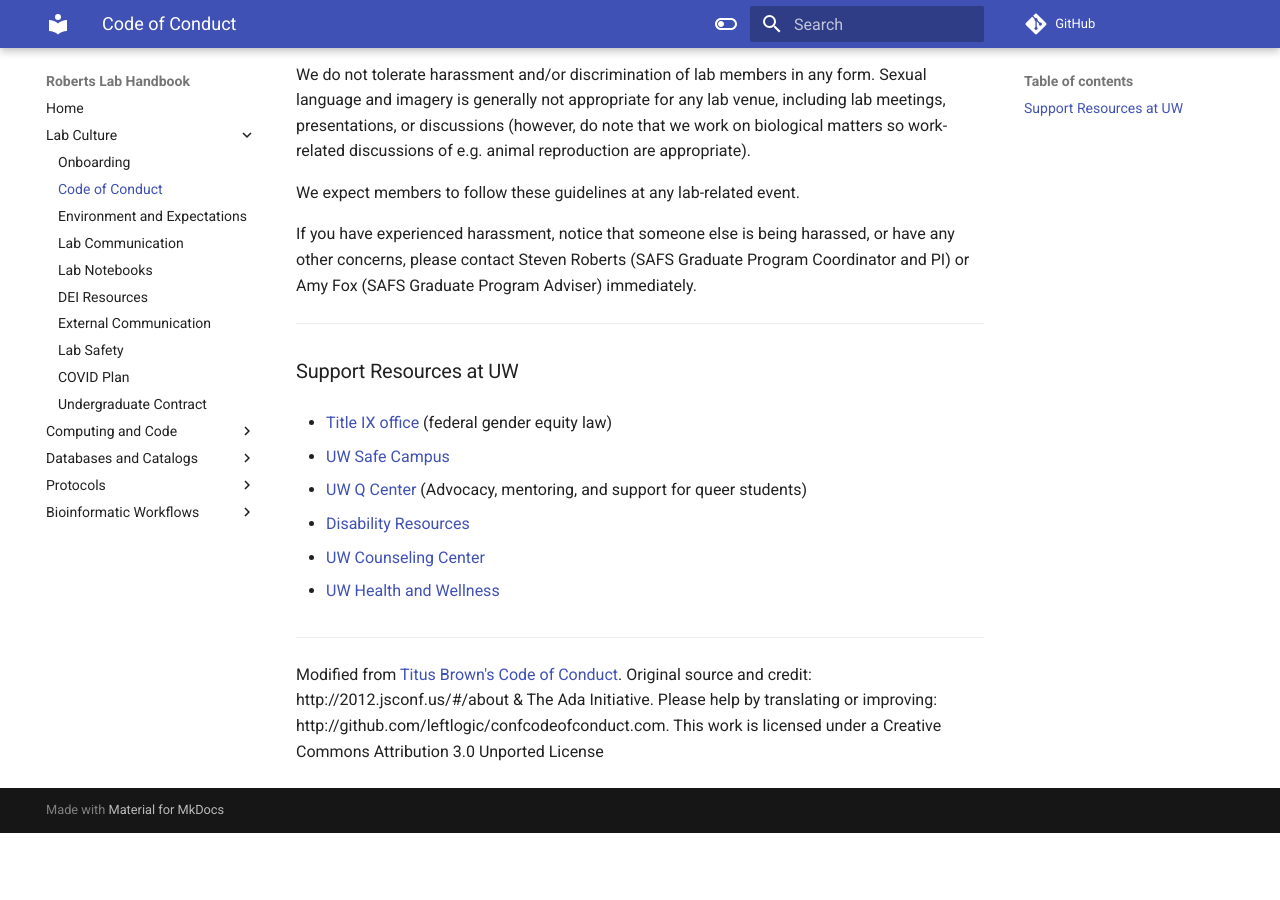
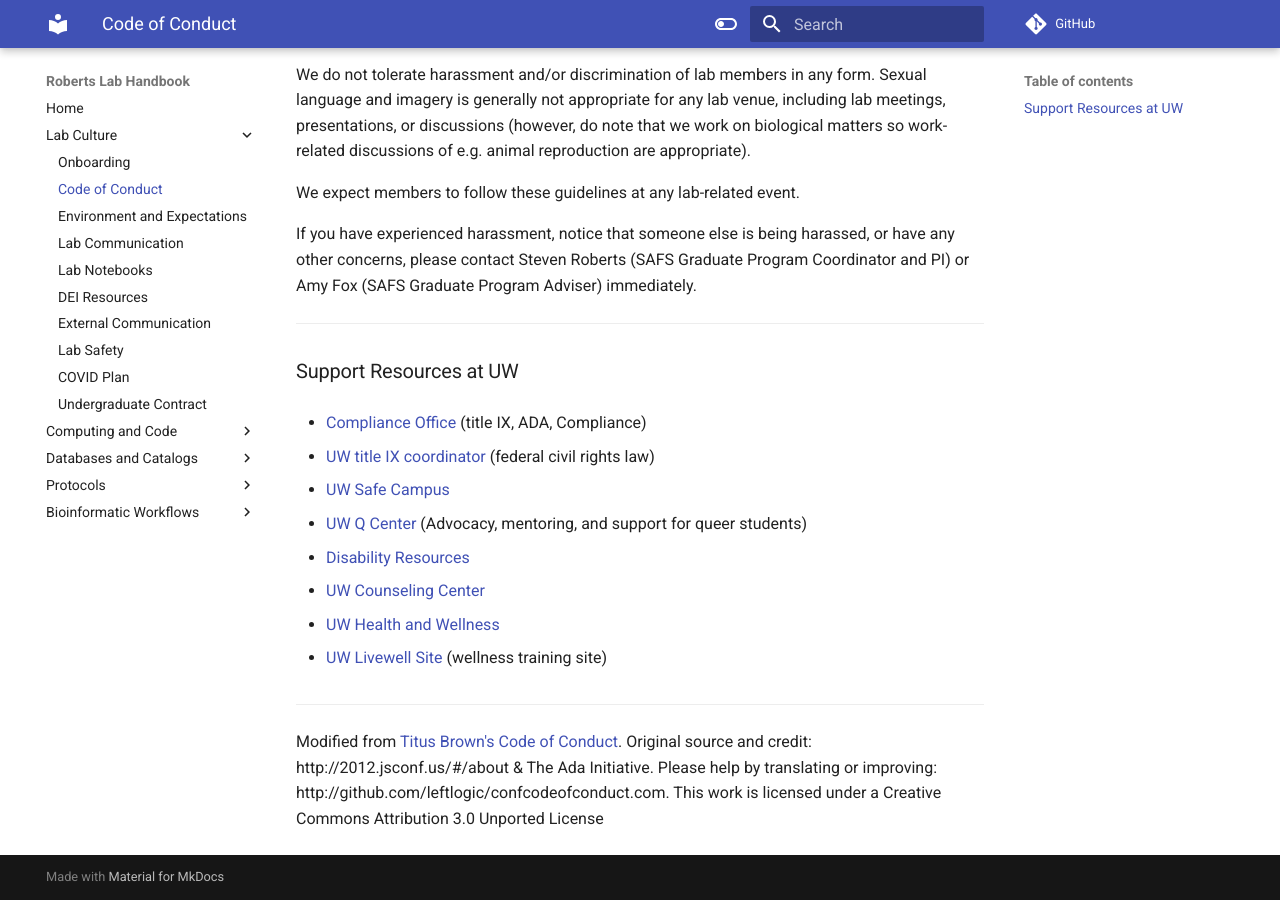
Before and after one commit to RobertsLab/resources, an MkDocs documentation site: the page built from docs/Code-of-Conduct.md, in a window 1280 px wide and 900 px high, scrolled down 614 px. Built offline with MkDocs 1.6.1 and Material for MkDocs 9.7.7, drawn with Linux system fonts in a browser that asks for light colours; comment, search, counter and statistics services are not loaded; before the commit the page ends 1447 px from its top, so only the background shows below that.

Commit message:
Update Code-of-Conduct.md

```diff
--- a/docs/Code-of-Conduct.md
+++ b/docs/Code-of-Conduct.md
@@ -27,17 +27,21 @@ If you have experienced harassment, notice that someone else is being harassed,
 
 ### Support Resources at UW
 
-- [Title IX office](https://compliance.uw.edu/titleIX) (federal gender equity law)
+- [Compliance Office](https://www.washington.edu/crs/) (title IX, ADA, Compliance)
+
+- [UW title IX coordinator](https://www.washington.edu/titleix/) (federal civil rights law)
 
 - [UW Safe Campus](https://depts.washington.edu/safecamp/)
 
-- [UW Q Center](http://depts.washington.edu/qcenter/wordpress/about/about-us/) (Advocacy, mentoring, and support for queer students)
+- [UW Q Center](https://sites.uw.edu/qcenter) (Advocacy, mentoring, and support for queer students)
 
 - [Disability Resources](http://depts.washington.edu/uwdrs/)
 
 - [UW Counseling Center](http://www.washington.edu/counseling/)
 
-- [UW Health and Wellness](http://depts.washington.edu/livewell/)
+- [UW Health and Wellness](https://wellbeing.uw.edu/)
+
+- [UW Livewell Site](http://depts.washington.edu/livewell/) (wellness training site)
 
 ---
 
```
